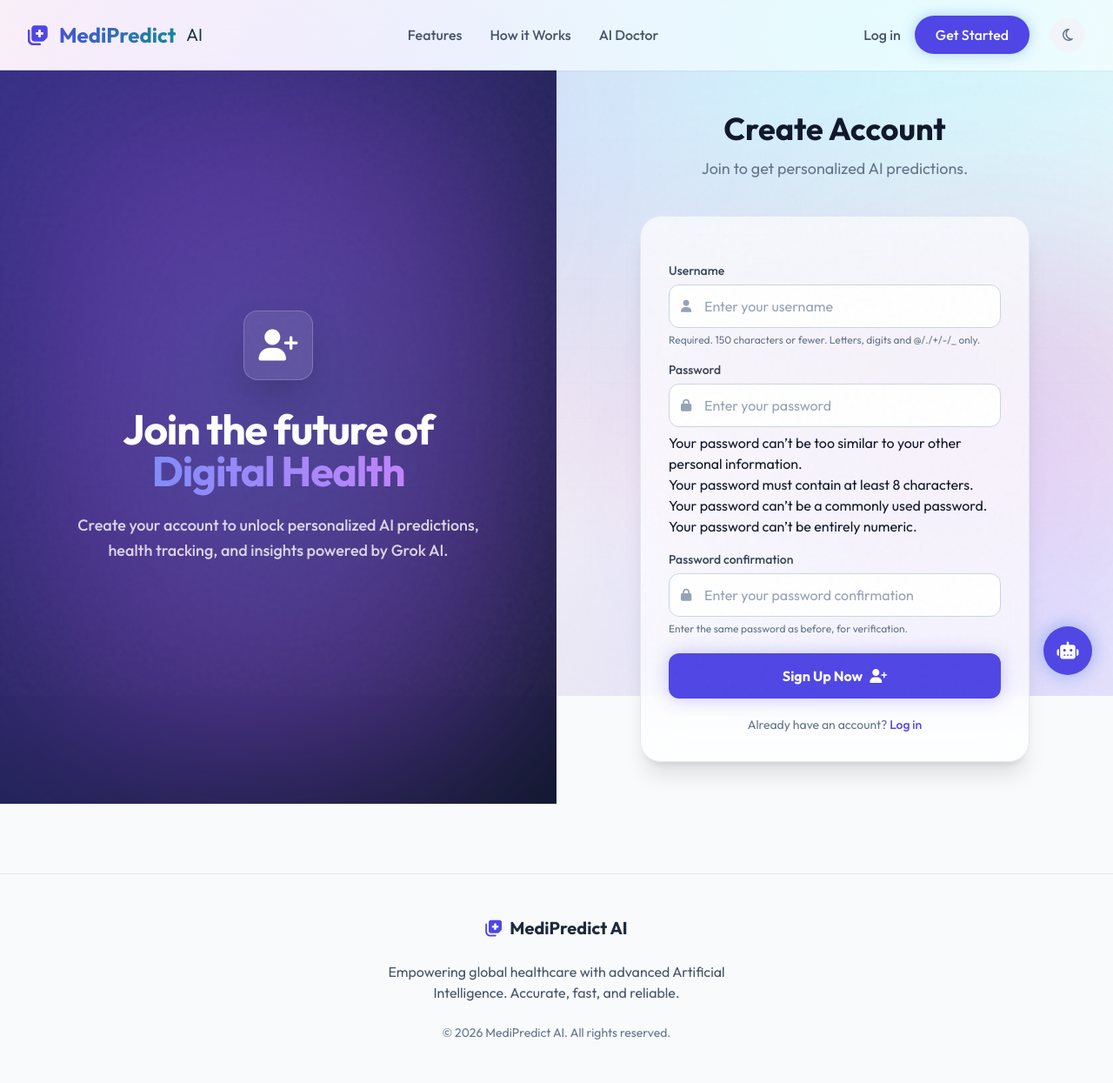
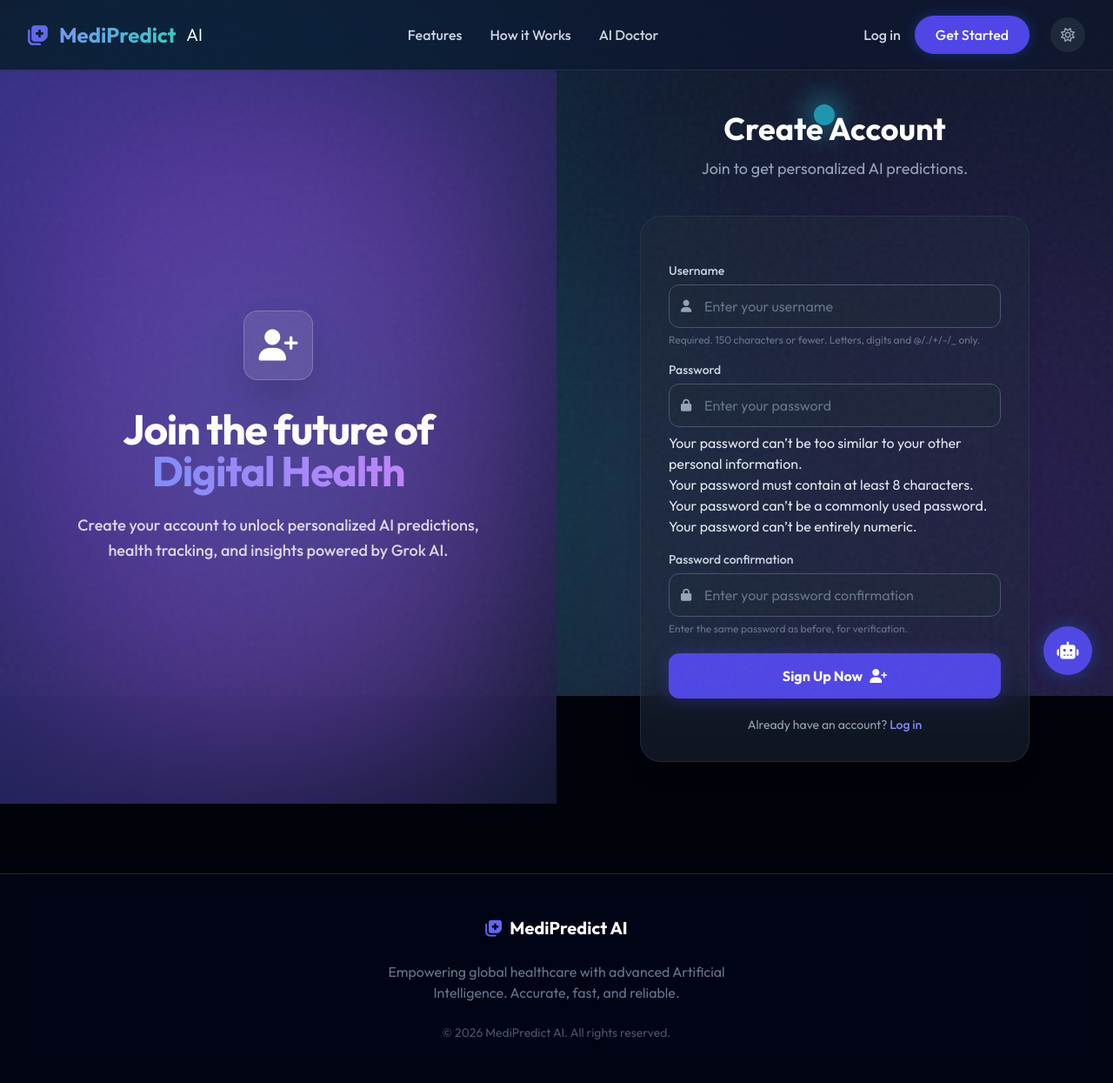
Before and after one commit to manyatagupta/disease-prediction, a Django app: page /accounts/signup/ in a window 1280 px wide. Shown: the whole page at 87% size. Run offline with Django 5.2, Linux system fonts and the light colour scheme; some libraries are stand-ins or nearby versions.

Commit message:
Update dark mode default setting

```diff
--- a/templates/base.html
+++ b/templates/base.html
@@ -6,11 +6,11 @@
     <meta name="viewport" content="width=device-width, initial-scale=1.0">
     <title>{% block title %}MediPredict AI{% endblock %}</title>
     <script>
-        // Check local storage for theme or use system preference to prevent FOUC
-        if (localStorage.getItem('theme') === 'dark' || (!('theme' in localStorage) && window.matchMedia('(prefers-color-scheme: dark)').matches)) {
+        // Check local storage for theme, default to dark mode if not set
+        if (localStorage.getItem('theme') === 'light') {
+            document.documentElement.classList.remove('dark');
+        } else {
             document.documentElement.classList.add('dark');
-        } else {
-            document.documentElement.classList.remove('dark');
         }
     </script>
     <link rel="preconnect" href="https://fonts.googleapis.com">
@@ -338,10 +338,10 @@
         const themeToggleLightIcon = document.getElementById('theme-toggle-light-icon');
 
         // Change the icons inside the button based on previous settings
-        if (localStorage.getItem('theme') === 'dark' || (!('theme' in localStorage) && window.matchMedia('(prefers-color-scheme: dark)').matches)) {
+        if (localStorage.getItem('theme') === 'light') {
+            themeToggleDarkIcon.classList.remove('hidden');
+        } else {
             themeToggleLightIcon.classList.remove('hidden');
-        } else {
-            themeToggleDarkIcon.classList.remove('hidden');
         }
 
         if (themeToggleBtn) {
```
